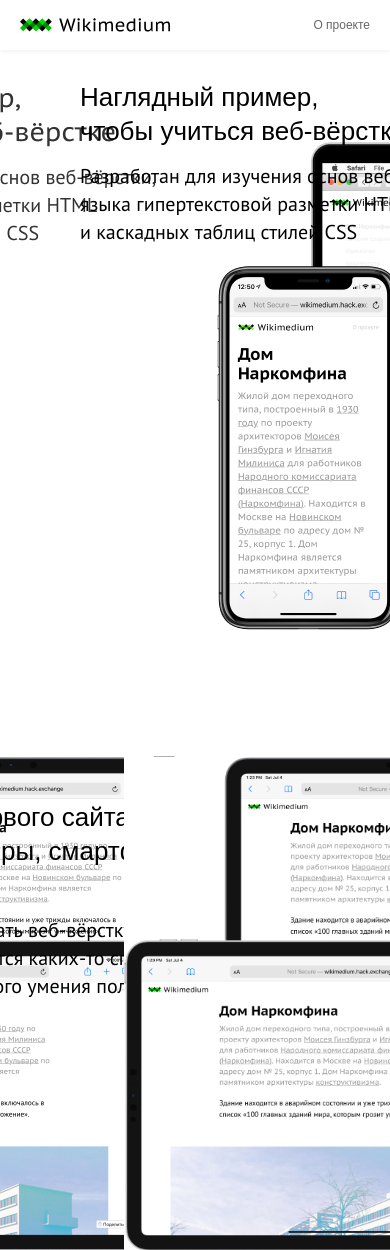
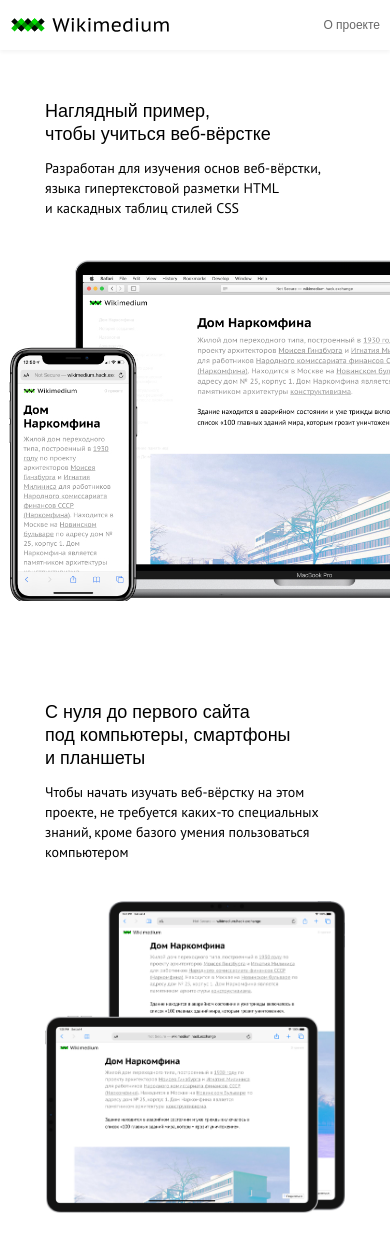
Before and after one commit to lizaanferova/code, a plain HTML site: page index.html in a window 390 px wide. Shown: the top 1250 px of the page. Drawn offline with Linux system fonts and the light colour scheme; a web font is replaced by a local one.

Commit message:
домашка10

```diff
--- a/stylesheets/footer.css
+++ b/stylesheets/footer.css
@@ -18,7 +18,7 @@ footer {
   }
 }
 
-@media (max-width: 1194px) {
+@media (max-width: 1250px) {
   footer {
     height: 50px;
     margin: -50px auto 0;
@@ -26,3 +26,18 @@ footer {
     line-height: 16px;
   }
 }
+
+@media (max-width: 615px) {
+  footer {
+    display: flex;
+    flex-direction: column;
+    justify-content: space-around;
+
+    height: 153px;
+    margin: -153px auto 0;
+    padding: 20px 0;
+
+    font-size: 12px;
+    line-height: 16px;
+  }
+}
--- a/stylesheets/landing.css
+++ b/stylesheets/landing.css
@@ -3,7 +3,7 @@ body.landing {
   flex-direction: column;
   align-items: center;
   overflow-x: hidden;
-  background-image: url('../images/2560.jpg');
+  /* background-image: url('../images/2560.jpg'); */
   background-position: center -50px;
   background-repeat: no-repeat;
 }
@@ -67,7 +67,7 @@ body.landing {
 
 #section-2 .contentContainer .textContainer {
   position: absolute;
-  top: 58px;
+  /* top: 58px; */
   right: 0px;
 }
 
@@ -155,19 +155,19 @@ body.landing {
 
 @media (max-width: 1920px) {
   body.landing {
-    background-image: url('../images/1920.jpg');
+    /* background-image: url('../images/1920.jpg'); */
   }
 }
 
 @media (max-width: 1680px) {
   body.landing {
-    background-image: url('../images/1680.jpg');
+    /* background-image: url('../images/1680.jpg'); */
   }
 }
 
 @media (max-width: 1440px) {
   body.landing {
-    background-image: url('../images/1440.jpg');
+    /* background-image: url('../images/1440.jpg'); */
   }
 
   .contentWrapper {
@@ -184,7 +184,7 @@ body.landing {
     height: 626px;
   }
 
-  #section-2 .contentContainer .textContainer {
+  #section-2 .textContainer {
     top: 34px;
   }
 
@@ -203,13 +203,13 @@ body.landing {
 
 @media (max-width: 1280px) {
   body.landing {
-    background-image: url('../images/1280.jpg');
+    /* background-image: url('../images/1280.jpg'); */
   }
 }
 
-@media (max-width: 1194px) {
+@media (max-width: 1250px) {
   body.landing {
-    background-image: url('../images/1194.jpg');
+    /* background-image: url('../images/1194.jpg'); */
   }
 
   .contentWrapper {
@@ -235,11 +235,6 @@ body.landing {
   #section-3 .textContainer {
     top: 80px;
     left: 80px;
-  }
-
-  #section-2 .contentContainer .textContainer {
-    top: 111px;
-    right: 130px;
   }
 
   #section-4 {
@@ -273,9 +268,16 @@ body.landing {
     height: 487px;
   }
 
+  #section-2 .contentContainer {
+    width: 942px;
+    height: 494px;
+  }
+
+  #section-2 .textContainer {
+    top: 44px;
+  }
+
   #section-2-image {
-    top: 68px;
-    left: 124px;
     width: 476px;
     height: 494px;
   }
@@ -290,6 +292,169 @@ body.landing {
 
 @media (max-width: 1024px) {
   body.landing {
-    background-image: url('../images/1024.jpg');
+    /* background-image: url('../images/1024.jpg'); */
   }
 }
+
+@media (max-width: 1024px) and (orientation: portrait) {
+  body.landing {
+    background: none;
+  }
+
+  .contentWrapper h2 {
+    font-size: 36px;
+    line-height: 46px;
+  }
+
+  .contentWrapper p {
+    margin-top: 22px;
+    font-size: 26px;
+    line-height: 38px;
+  }
+
+  .textContainer {
+    width: 580px;
+  }
+
+  #section-1 .textContainer,
+  #section-2 .textContainer,
+  #section-3 .textContainer {
+    top: 160px;
+    left: calc((100vw - 580px) / 2);
+  }
+
+  #section-4 .textContainer {
+    top: 240px;
+    left: calc((100vw - 586px) / 2);
+    width: 586px;
+  }
+
+  #section-1 {
+    height: 1154px;
+  }
+
+  #section-1-image {
+    top: 489px;
+    left: 40px;
+    width: 984px;
+    height: 665px;
+  }
+
+  #section-2 {
+    height: 1222px;
+  }
+
+  #section-2 .contentContainer {
+    position: static;
+  }
+
+  #section-2-image {
+    top: 546px;
+    left: calc((100vw - 651px) / 2);
+    width: 651px;
+    height: 676px;
+  }
+
+  #section-3 {
+    height: 1285px;
+  }
+
+  #section-3-image {
+    top: 575px;
+    left: 40px;
+    width: 1393px;
+    height: 883px;
+  }
+
+  #section-4 {
+    height: 1024px;
+  }
+}
+
+@media (max-width: 615px) {
+  body.landing {
+    /* background-image: url('../images/414.jpg'); */
+  }
+
+  .contentWrapper h2 {
+    font-size: 18px;
+    line-height: 23px;
+  }
+
+  .contentWrapper p {
+    margin-top: 12px;
+    font-size: 14px;
+    line-height: 20px;
+  }
+
+  .textContainer {
+    width: 300px;
+  }
+
+  #section-1 .textContainer,
+  #section-2 .textContainer,
+  #section-3 .textContainer {
+    top: 100px;
+    left: calc((100vw - 300px) / 2);
+  }
+
+  #section-1 {
+    height: 601px;
+  }
+
+  #section-1-image {
+    top: 260px;
+    left: 9px;
+    width: 600px;
+    height: 343px;
+  }
+
+  #section-2 {
+    height: 613px;
+  }
+
+  #section-2 .contentContainer {
+    position: static;
+  }
+
+  #section-2-image {
+    top: 300px;
+    left: calc((100vw - 300px) / 2);
+    width: 300px;
+    height: 312px;
+  }
+
+  #section-3 {
+    height: 662px;
+  }
+
+  #section-3-image {
+    top: 300px;
+    left: 15px;
+    width: 718px;
+    height: 455px;
+  }
+
+  #section-4 {
+    padding-top: 100px;
+    height: 632px;
+  }
+
+  #section-4 .textContainer {
+    width: 300px;
+  }
+
+  #section-4 .buttomContainer {
+    display: flex;
+    flex-direction: column-reverse;
+    justify-content: center;
+    align-items: center;
+    margin-top: 30px;
+  }
+
+  #section-4 .secondary {
+    margin-right: inherit;
+    margin-top: 10px;
+
+  }
+}
--- a/stylesheets/menubar.css
+++ b/stylesheets/menubar.css
@@ -55,7 +55,7 @@ menu a.current:hover {
   }
 }
 
-@media (max-width: 1194px) {
+@media (max-width: 1250px) {
   menu a {
     font-size: 12px;
     line-height: 16px;
@@ -67,3 +67,28 @@ menu a.current:hover {
     background-size: 150px 14px;
   }
 }
+
+@media (max-width: 1024px) and (orientation: portrait) {
+  menu a:first-child {
+    width: 180px;
+    height: 16px;
+    background-size: 180px 16px;
+  }
+}
+
+@media (max-width: 615px) {
+  menu div {
+    padding: 0 10px;
+  }
+
+  menu a {
+    font-size: 12px;
+    line-height: 16px;
+  }
+
+  menu a:first-child {
+    width: 160px;
+    height: 14px;
+    background-size: 160px 14px;
+  }
+}
```
Also changed, not shown: images/320.jpg (added), images/375.jpg (added), images/414.jpg (added), 1 other file.
